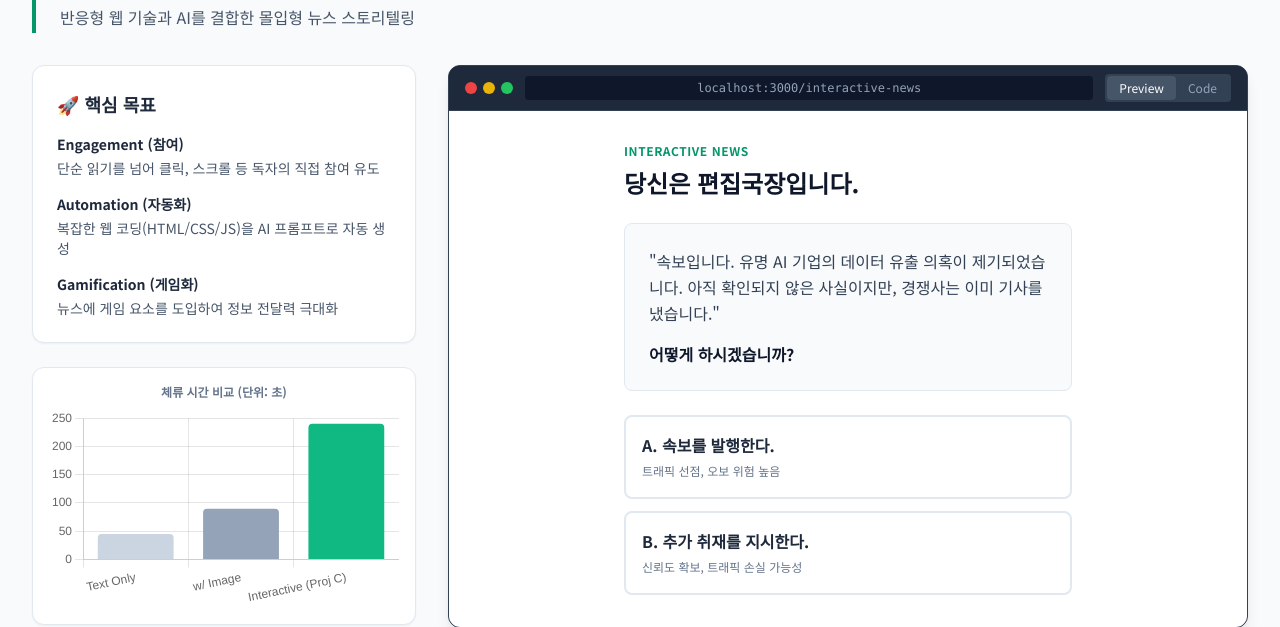
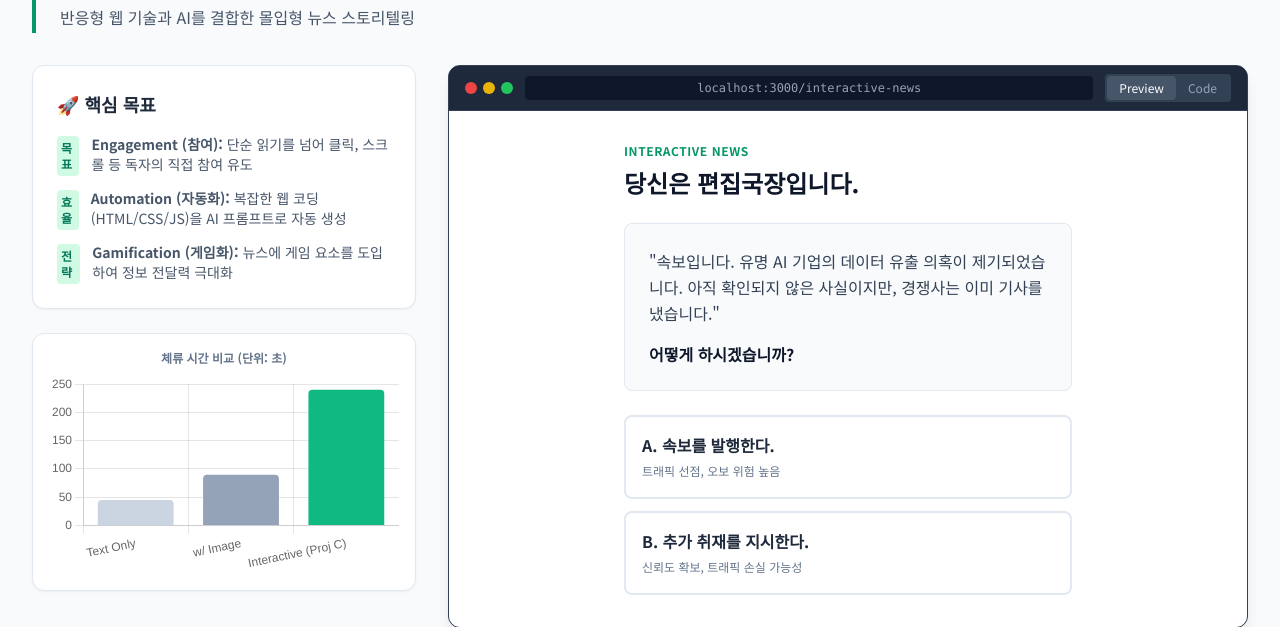
Before and after one commit to SJB7447/Donga-Team-project-C, a Flask app: page /guide in a window 1280 px wide. Shown: the part 474-1101 px from the top of the page. Run offline with Flask 3, Linux system fonts and the light colour scheme; some libraries are stand-ins or nearby versions.

Commit message:
Design: Align Project B/C list styles with Project A reference (badges)

```diff
--- a/templates/guide.html
+++ b/templates/guide.html
@@ -362,11 +362,27 @@
                         <!-- Detailed Requirements -->
                         <div class="bg-white rounded-xl shadow-sm border border-slate-200 p-6">
                             <h3 class="text-lg font-bold text-slate-800 mb-4">📋 주요 기능 명세</h3>
-                            <ul class="list-disc list-inside text-sm text-slate-600 space-y-2">
-                                <li><strong>스토리보드 자동화:</strong> 텍스트를 분석하여 영상 컷 구성안 생성</li>
-                                <li><strong>리소스 생성:</strong> Midjourney/Runway를 활용한 이미지 및 영상 소스 생성</li>
-                                <li><strong>데이터 정제:</strong> 수집된 데이터의 분류 및 포맷별 최적화</li>
-                                <li><strong>자동 편집:</strong> 컷 편집 및 자막 생성 자동화</li>
+                            <ul class="space-y-3 text-sm text-slate-600">
+                                <li class="flex items-start gap-3">
+                                    <span
+                                        class="bg-purple-100 text-purple-700 p-1 rounded text-xs mt-0.5 font-bold">기능</span>
+                                    <span><strong>스토리보드 자동화:</strong> 텍스트를 분석하여 영상 컷 구성안 생성</span>
+                                </li>
+                                <li class="flex items-start gap-3">
+                                    <span
+                                        class="bg-purple-100 text-purple-700 p-1 rounded text-xs mt-0.5 font-bold">생성</span>
+                                    <span><strong>리소스 생성:</strong> Midjourney/Runway를 활용한 이미지 및 영상 소스 생성</span>
+                                </li>
+                                <li class="flex items-start gap-3">
+                                    <span
+                                        class="bg-purple-100 text-purple-700 p-1 rounded text-xs mt-0.5 font-bold">정제</span>
+                                    <span><strong>데이터 정제:</strong> 수집된 데이터의 분류 및 포맷별 최적화</span>
+                                </li>
+                                <li class="flex items-start gap-3">
+                                    <span
+                                        class="bg-purple-100 text-purple-700 p-1 rounded text-xs mt-0.5 font-bold">편집</span>
+                                    <span><strong>자동 편집:</strong> 컷 편집 및 자막 생성 자동화</span>
+                                </li>
                             </ul>
                         </div>
                     </div>
@@ -472,18 +488,22 @@
                     <div class="lg:col-span-4 space-y-6">
                         <div class="bg-white rounded-xl shadow-sm border border-slate-200 p-6">
                             <h3 class="text-lg font-bold text-slate-800 mb-4">🚀 핵심 목표</h3>
-                            <ul class="space-y-4">
-                                <li class="text-sm text-slate-600">
-                                    <strong class="block text-slate-800 mb-1">Engagement (참여)</strong>
-                                    단순 읽기를 넘어 클릭, 스크롤 등 독자의 직접 참여 유도
+                            <ul class="space-y-3 text-sm text-slate-600">
+                                <li class="flex items-start gap-3">
+                                    <span
+                                        class="bg-emerald-100 text-emerald-700 p-1 rounded text-xs mt-0.5 font-bold">목표</span>
+                                    <span><strong>Engagement (참여):</strong> 단순 읽기를 넘어 클릭, 스크롤 등 독자의 직접 참여 유도</span>
                                 </li>
-                                <li class="text-sm text-slate-600">
-                                    <strong class="block text-slate-800 mb-1">Automation (자동화)</strong>
-                                    복잡한 웹 코딩(HTML/CSS/JS)을 AI 프롬프트로 자동 생성
+                                <li class="flex items-start gap-3">
+                                    <span
+                                        class="bg-emerald-100 text-emerald-700 p-1 rounded text-xs mt-0.5 font-bold">효율</span>
+                                    <span><strong>Automation (자동화):</strong> 복잡한 웹 코딩(HTML/CSS/JS)을 AI 프롬프트로 자동
+                                        생성</span>
                                 </li>
-                                <li class="text-sm text-slate-600">
-                                    <strong class="block text-slate-800 mb-1">Gamification (게임화)</strong>
-                                    뉴스에 게임 요소를 도입하여 정보 전달력 극대화
+                                <li class="flex items-start gap-3">
+                                    <span
+                                        class="bg-emerald-100 text-emerald-700 p-1 rounded text-xs mt-0.5 font-bold">전략</span>
+                                    <span><strong>Gamification (게임화):</strong> 뉴스에 게임 요소를 도입하여 정보 전달력 극대화</span>
                                 </li>
                             </ul>
                         </div>
```
